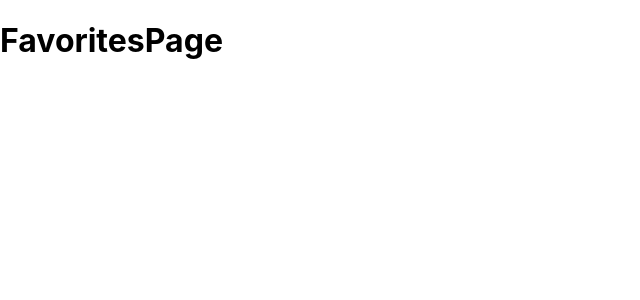
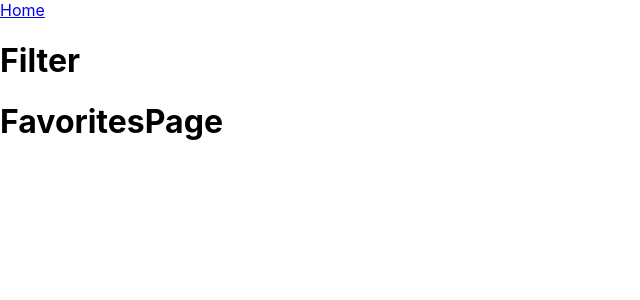
Before and after one commit to iq-dev-expert/car-rent, a React (Create React App) app: page /car-rent/favorites in a window 1280 px wide. Shown: the top 300 px of the page, without its empty margins (0-640 px from the left). Built offline with nearby package versions, Linux system fonts and the light colour scheme.

Commit message:
add working routes

```diff
--- a/src/components/App.js
+++ b/src/components/App.js
@@ -10,13 +10,16 @@ const FavoritesPage = lazy(() => import('pages/FavoritesPage'));
 export const App = () => {
   return (
     <Routes>
-      <Route path="/" element={<Layout />}>
-        <Route index element={<HomePage />} />
-        <Route path="/catalog" element={<CatalogPage />} />
-        <Route path="/favorites" element={<FavoritesPage />} />
+      <Route path="/" element={<HomePage />} />
 
-        <Route path="*" element={<Navigate to="/" />} />
+      <Route path="/catalog" element={<Layout />}>
+        <Route index element={<CatalogPage />} />
       </Route>
+      <Route path="/favorites" element={<Layout />}>
+        <Route index element={<FavoritesPage />} />
+      </Route>
+
+      <Route path="*" element={<Navigate to="/" />} />
     </Routes>
   );
 };
--- /dev/null
+++ b/src/components/Filter/Filter.jsx
@@ -0,0 +1,3 @@
+export const Filter = () => {
+  return <h1>Filter</h1>;
+};
--- a/src/components/Layout/Layout.jsx
+++ b/src/components/Layout/Layout.jsx
@@ -1,9 +1,13 @@
 import { Suspense } from 'react';
-import { Outlet } from 'react-router-dom';
+import { Link, Outlet } from 'react-router-dom';
+
+import { Filter } from 'components/Filter/Filter';
 
 export const Layout = () => {
   return (
     <main>
+      <Link to="/">Home</Link>
+      <Filter />
       <Suspense fallback={null}>
         <Outlet />
       </Suspense>
--- a/src/pages/HomePage.jsx
+++ b/src/pages/HomePage.jsx
@@ -1,3 +1,11 @@
+import { Link } from 'react-router-dom';
+
 export default function HomePage() {
-  return <h1>HomePage</h1>;
+  return (
+    <>
+      <Link to="/catalog">Catalog</Link>
+      <br />
+      <Link to="/favorites">Favorites</Link>
+    </>
+  );
 }
```
